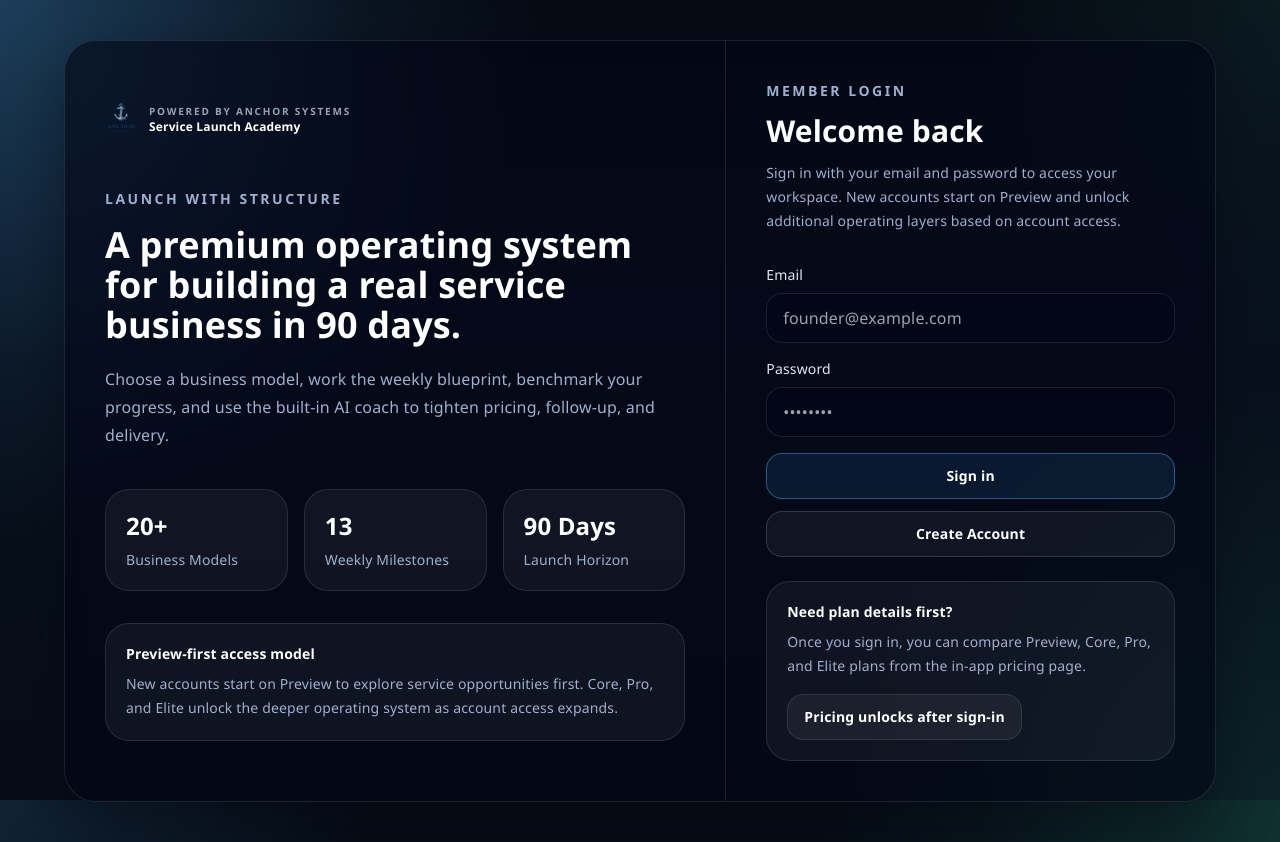
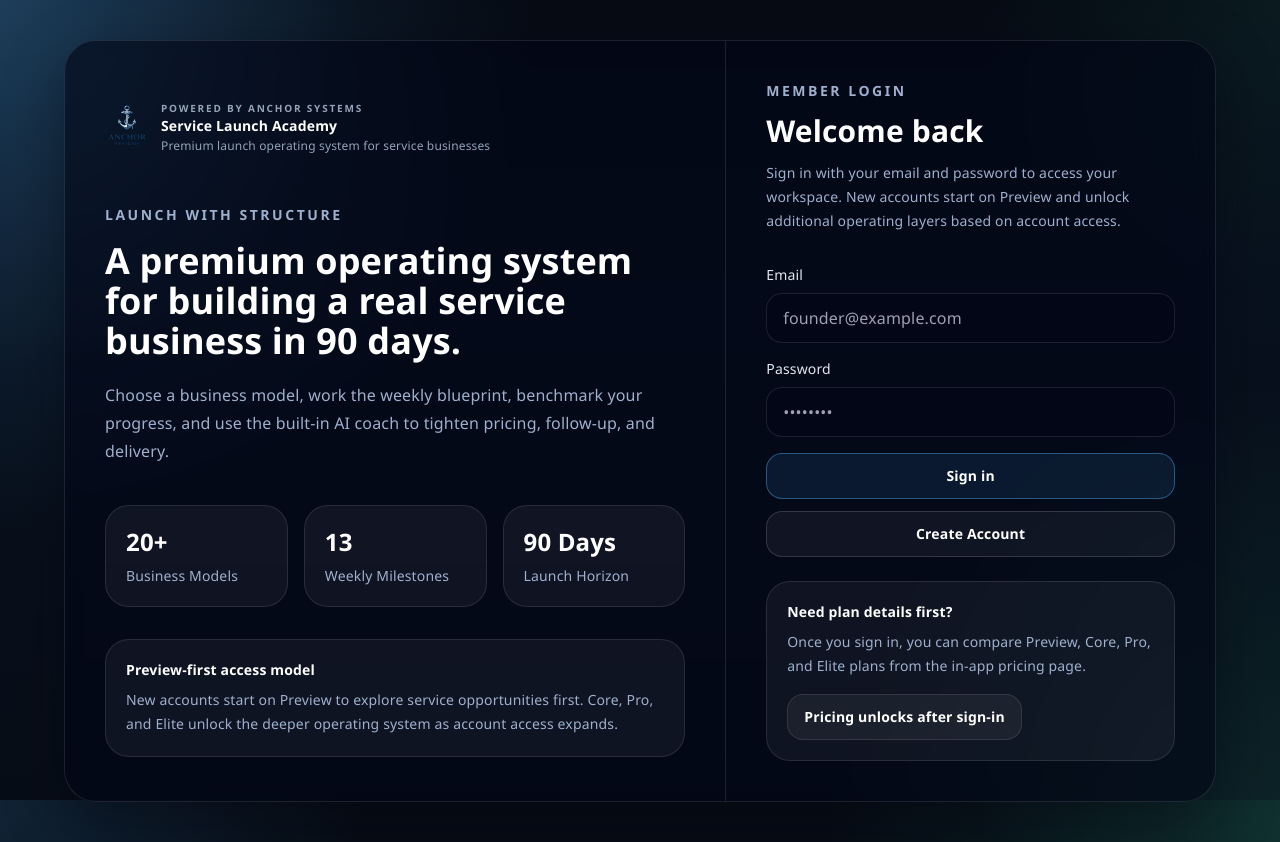
Before and after one commit to anchorsystemscrm-star/service-launch-academy-v2, a Next.js app: page /login in a window 1280 px wide. Built offline with nearby package versions, Linux system fonts and the light colour scheme; no server answers.

Commit message:
Update page.tsx

```diff
--- a/app/login/page.tsx
+++ b/app/login/page.tsx
@@ -96,9 +96,9 @@ export default function LoginPage() {
         password,
         options: {
           data: {
-            subscription_tier: "preview"
-          }
-        }
+            subscription_tier: "preview",
+          },
+        },
       });
 
       if (signUpError) {
@@ -128,7 +128,10 @@ export default function LoginPage() {
 
       <div className="relative grid w-full max-w-6xl overflow-hidden rounded-[32px] border border-white/10 bg-slate-950/60 shadow-premium backdrop-blur xl:grid-cols-[1.15fr_0.85fr]">
         <section className="border-b border-white/10 p-8 sm:p-10 xl:border-b-0 xl:border-r xl:pt-14">
-          <BrandBlock size="login" currentLabel="Premium launch operating system for service businesses" />
+          <BrandBlock
+            size="shell"
+            currentLabel="Premium launch operating system for service businesses"
+          />
 
           <div className="mt-12">
             <p className="text-sm font-semibold uppercase tracking-[0.18em] text-muted">
@@ -162,8 +165,8 @@ export default function LoginPage() {
           <div className="mt-8 rounded-[24px] border border-white/10 bg-white/5 p-5">
             <p className="text-sm font-semibold text-white">Preview-first access model</p>
             <p className="mt-2 text-sm leading-6 text-muted">
-              New accounts start on Preview to explore service opportunities first. Core, Pro, and Elite unlock the deeper
-              operating system as account access expands.
+              New accounts start on Preview to explore service opportunities first. Core, Pro,
+              and Elite unlock the deeper operating system as account access expands.
             </p>
           </div>
         </section>
@@ -239,7 +242,8 @@ export default function LoginPage() {
             <div className="mt-6 rounded-[24px] border border-white/10 bg-white/5 p-5">
               <p className="text-sm font-semibold text-white">Need plan details first?</p>
               <p className="mt-2 text-sm leading-6 text-muted">
-                Once you sign in, you can compare Preview, Core, Pro, and Elite plans from the in-app pricing page.
+                Once you sign in, you can compare Preview, Core, Pro, and Elite plans from the
+                in-app pricing page.
               </p>
               <div className="mt-4 inline-flex rounded-2xl border border-white/10 bg-white/5 px-4 py-3 text-sm font-semibold text-white">
                 Pricing unlocks after sign-in
```
